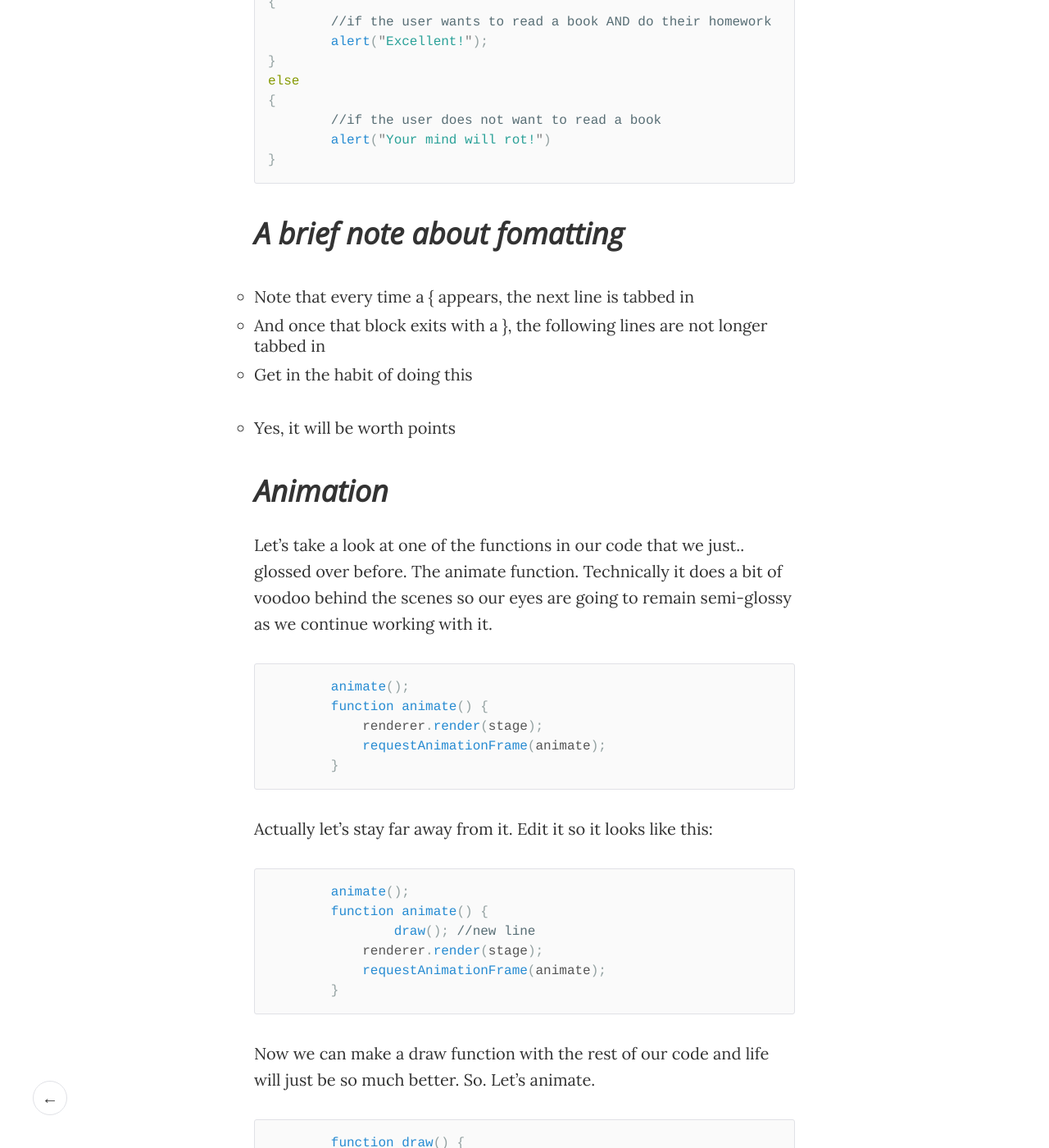
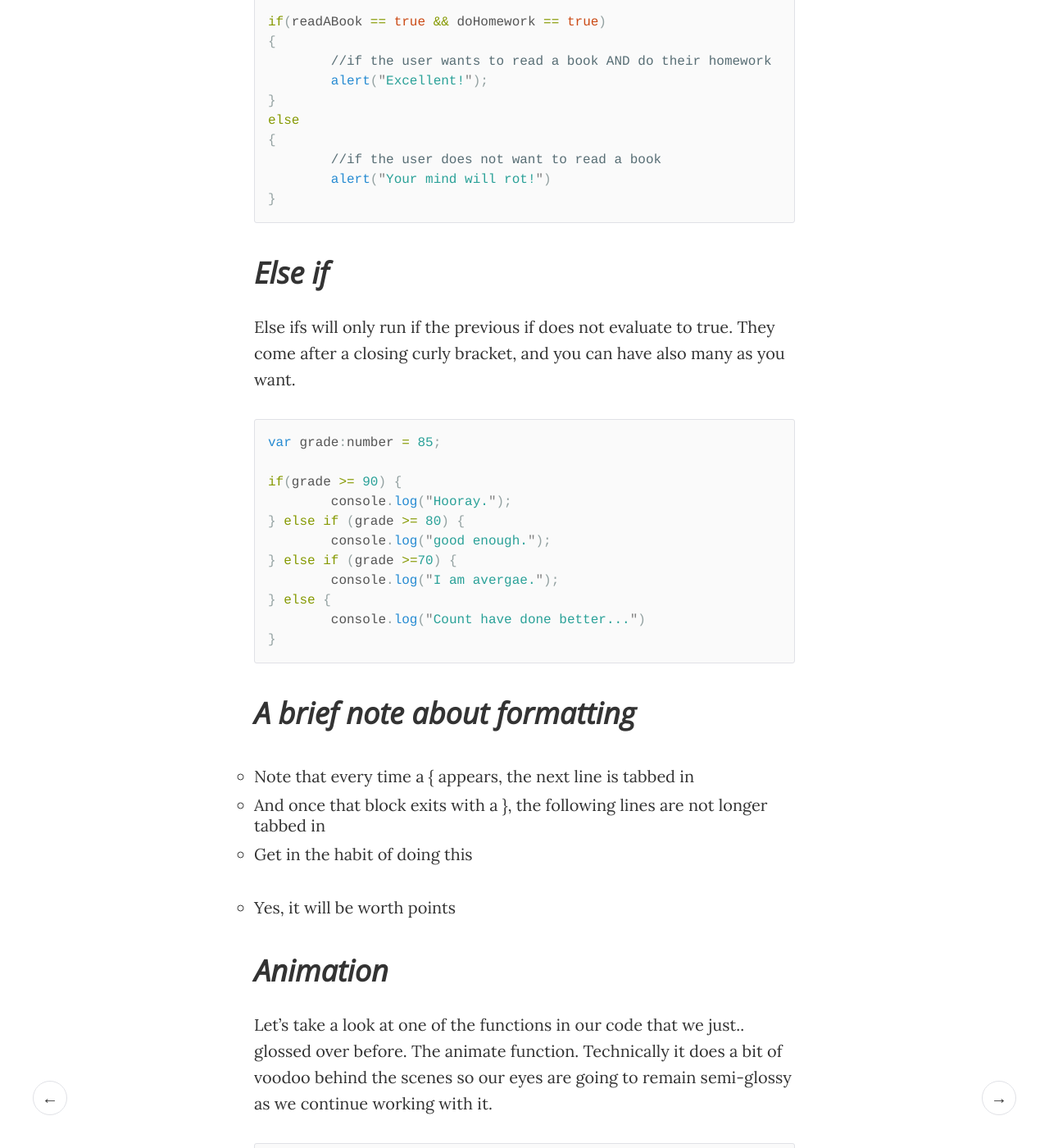
Before and after one commit to meanderingleaf/n221f14, a Jekyll site: the page built from _posts/2014-09-05-conditional-execution.markdown, in a window 1280 px wide and 1400 px high, scrolled down 4172 px. Shown: the whole window at 82% size. Built offline with Jekyll 4.4.1, drawn with Linux system fonts in a browser that asks for light colours; some of the changed text lies outside the part shown.

Commit message:
FIxing some formatting issues, adding new base notes.

```diff
--- a/_posts/2014-09-05-conditional-execution.markdown
+++ b/_posts/2014-09-05-conditional-execution.markdown
@@ -118,8 +118,11 @@ Logical operators
 --------------------------------------------------------
 
 - The previous example can be simplified down a bit using **logical operators**
-- **&&** ('AND')
-- **||** ('OR')
+
+{% highlight javascript %}
+&& //('AND')
+|| //('OR')
+{% endhighlight %}
 
 How the logical operators work
 --------------------------------------------------------
@@ -155,7 +158,31 @@ else
 }
 {% endhighlight %}
 
-A brief note about fomatting
+Else if
+--------------------------------------------------------
+
+Else ifs will only run if the previous if does not evaluate to true.
+They come after a closing curly bracket, and you can have also many as you want.
+
+
+{% highlight javascript %}
+
+var grade:number = 85;
+
+if(grade >= 90) {
+	console.log("Hooray.");
+} else if (grade >= 80) {
+	console.log("good enough.");
+} else if (grade >=70) {
+	console.log("I am avergae.");
+} else {
+	console.log("Count have done better...")
+}
+
+{% endhighlight %}
+
+
+A brief note about formatting
 ---------------------------------------------------------
 
 - Note that every time a { appears, the next line is tabbed in
```
Also changed, not shown: _posts/2014-09-08-loops.markdown (added, +126 -0 lines), _posts/2014-09-10-Arrays.markdown (added, +161 -0 lines).
